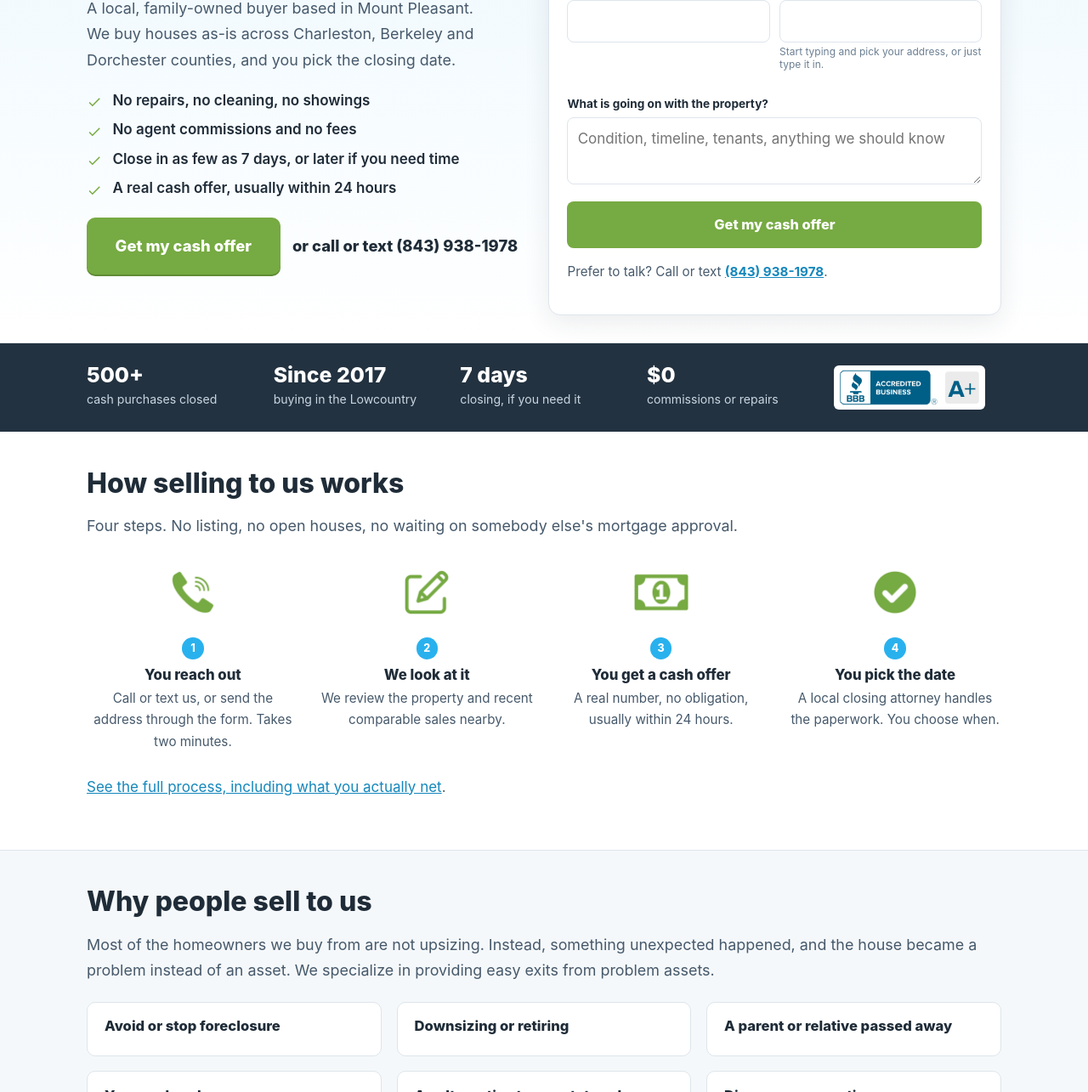
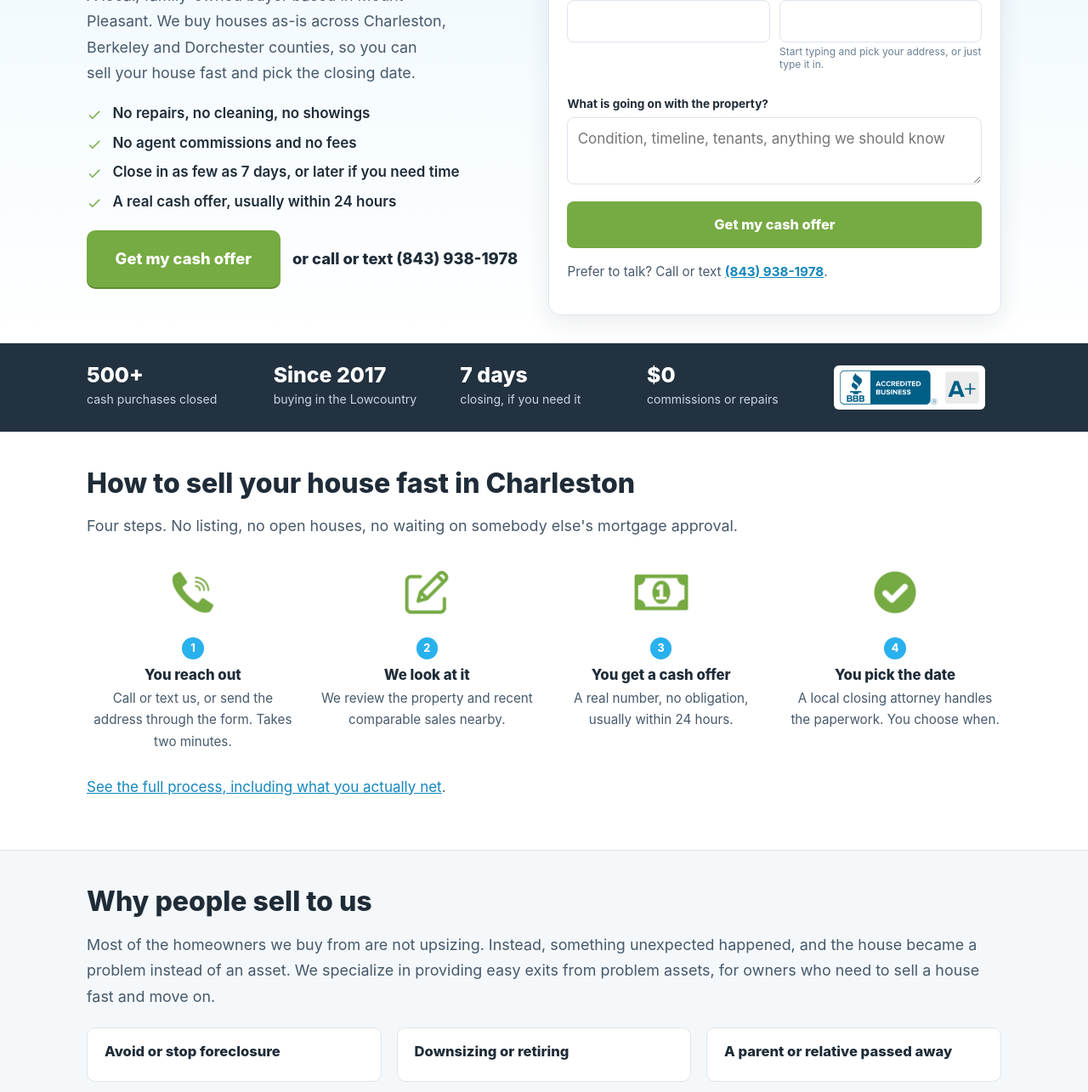
Before and after one commit to markcpteam/homebuyerssc-site, an Astro site: page / in a window 1280 px wide. Shown: the part 712-1997 px from the top of the page at 85% size. Built offline with nearby package versions, Linux system fonts and the light colour scheme; Astro itself is replaced by a stand-in of ours.

Commit message:
Update index.astro

```diff
--- a/src/pages/index.astro
+++ b/src/pages/index.astro
@@ -47,7 +47,7 @@ const reasons = [
     <div class="wrap hero-grid">
       <div>
         <h1>We buy houses for cash in Charleston, SC</h1>
-        <p class="sub">A local, family-owned buyer based in Mount Pleasant. We buy houses as-is across Charleston, Berkeley and Dorchester counties, and you pick the closing date.</p>
+        <p class="sub">A local, family-owned buyer based in Mount Pleasant. We buy houses as-is across Charleston, Berkeley and Dorchester counties, so you can sell your house fast and pick the closing date.</p>
         <ul>
           <li>No repairs, no cleaning, no showings</li>
           <li>No agent commissions and no fees</li>
@@ -71,7 +71,7 @@ const reasons = [
 
   <section>
   <div class="wrap">
-    <h2 style="margin-top:0">How selling to us works</h2>
+    <h2 style="margin-top:0">How to sell your house fast in Charleston</h2>
     <p class="lede">Four steps. No listing, no open houses, no waiting on somebody else's mortgage approval.</p>
     <Steps />
     <p style="margin-top:1.6rem"><a href="/how-it-works/">See the full process, including what you actually net</a>.</p>
@@ -81,7 +81,7 @@ const reasons = [
   <section class="tint">
   <div class="wrap">
     <h2 style="margin-top:0">Why people sell to us</h2>
-    <p class="lede">Most of the homeowners we buy from are not upsizing. Instead, something unexpected happened, and the house became a problem instead of an asset. We specialize in providing easy exits from problem assets.</p>
+    <p class="lede">Most of the homeowners we buy from are not upsizing. Instead, something unexpected happened, and the house became a problem instead of an asset. We specialize in providing easy exits from problem assets, for owners who need to sell a house fast and move on.</p>
     <div class="grid" style="margin-top:1.3rem">
       {reasons.map(([label,href]) => (
         <article class="card"><h3><a href={href}>{label}</a></h3></article>
```
